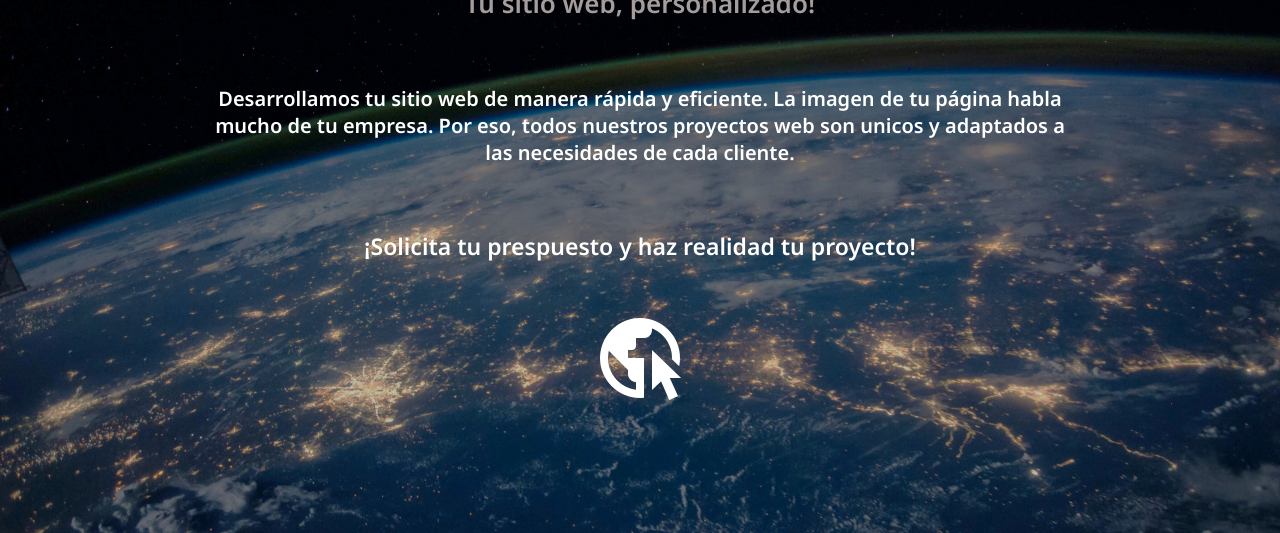
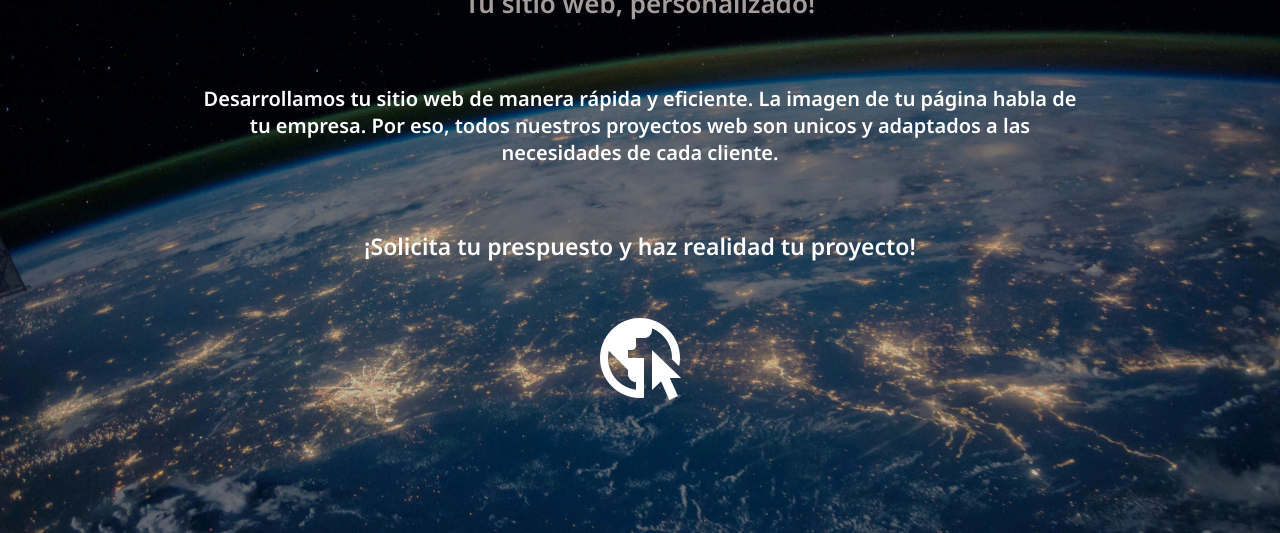
Before and after one commit to Lucaso1992/Alquimia-Tech, a website: page index.html in a window 1280 px wide. Shown: the part 267-800 px from the top of the page. Drawn offline with Linux system fonts and the light colour scheme.

Commit message:
Cambio mensaje principal

```diff
--- a/index.html
+++ b/index.html
@@ -80,7 +80,7 @@
 
         <div>
             <p class="laimagen-de">Desarrollamos tu<strong> sitio web</strong> de manera rápida y eficiente. La
-                imagen de tu página habla mucho de tu empresa. Por eso, todos nuestros proyectos web
+                imagen de tu página habla de tu empresa. Por eso, todos nuestros proyectos web
                 son unicos y
                 adaptados a las necesidades de cada cliente.</p>
             <p class="solicita-presu">¡Solicita tu prespuesto y haz realidad tu proyecto!</p>
```
